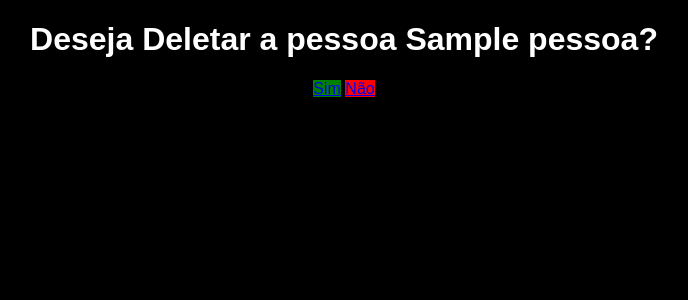
After one commit to luisgfleite/Projeto-Django, a Django app: template appone/templates/appone/confirm_page.html in a window 1280 px wide. The commit adds this page. Shown: the top 300 px of the page, without its empty margins (296-984 px from the left). Run offline with Django 5.2, Linux system fonts and the light colour scheme; the template is opened without the code that fills it: values that come from a table or form of the project are taken from there, others are empty; tables that the repository leaves empty hold one stand-in row (values such as "Sample post").

Commit message:
Delete confirm page

```diff
--- /dev/null
+++ b/appone/templates/appone/confirm_page.html
@@ -0,0 +1,28 @@
+<!DOCTYPE html>
+<html lang="en">
+<head>
+    <meta charset="UTF-8">
+    <meta name="viewport" content="width=device-width, initial-scale=1.0">
+    <title>Create People</title>
+    <style>
+body {
+    background: black;
+    color: white;
+    font-family: Arial, Helvetica, sans-serif;
+}
+
+input {
+    border: 0px;
+    border-radius: 24px;
+    text-align: center;
+}
+    </style>
+</head>
+<body>
+    <center>
+        <h1>Deseja Deletar a pessoa {{ pessoa.nome }}?</h1>
+        <a style="background-color: green;" href="{% url 'apagar_pessoa' pessoa.id %}?delete_key=KASDJLAKSDJLKASJDLASJDLKAJSKDJALKSJDKLAJ">Sim</a>
+        <a style="background-color: red;" href="{% url 'listar_pessoas' %}">Não</a>
+    </center>
+</body>
+</html>
--- a/appone/urls.py
+++ b/appone/urls.py
@@ -6,5 +6,5 @@ urlpatterns = [
     path('listar/', views.listar_pessoas, name="listar_pessoas"),
     path('criar/', views.criar_pessoa, name="criar_pessoa"),
     path('editar/<int:pk>/', views.atualizar_pessoa, name="atualizar_pessoa"),
-    path('apagar/<int:pk>/', views.apagar_pessoa, name="apagar_pessoa")
+    path('apagar/<int:pk>', views.apagar_pessoa, name="apagar_pessoa")
 ]
--- a/appone/views.py
+++ b/appone/views.py
@@ -38,9 +38,11 @@ def atualizar_pessoa(request, pk):
 def apagar_pessoa(request, pk):
     pessoa = Pessoa.objects.get(pk=pk)
     delete_key_get = request.GET.get("delete_key")
+    form = PessoaForm(instance=pessoa)
 
     if delete_key_get is not None:
         if delete_key_get == DELETE_KEY:
             pessoa.delete()
-
-    return redirect('listar_pessoas')
+            return redirect('listar_pessoas')
+    else:
+        return render(request, 'appone/confirm_page.html', {'pessoa': pessoa})
```
Also changed, not shown: appone/templates/appone/list.html (+13 -7 lines).
